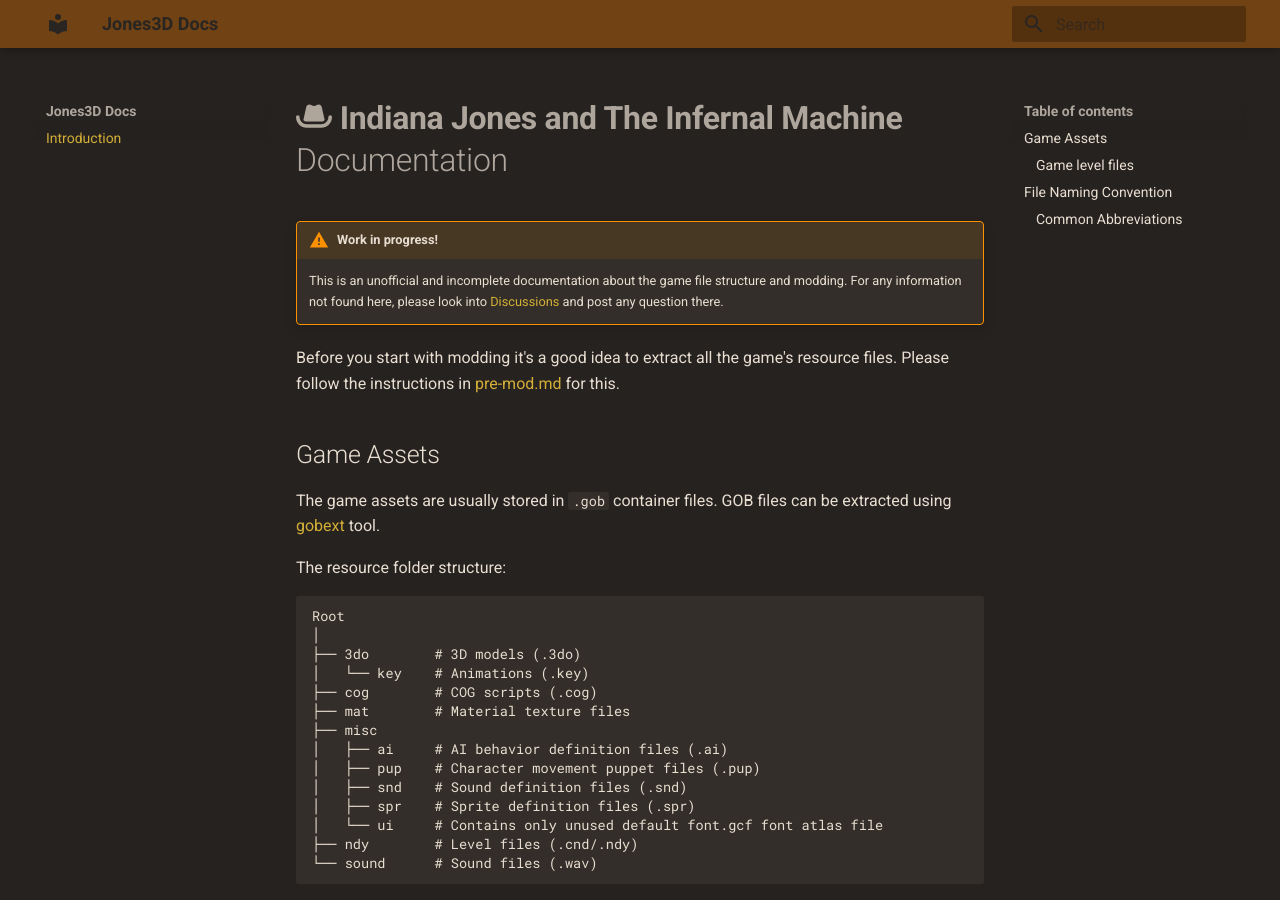
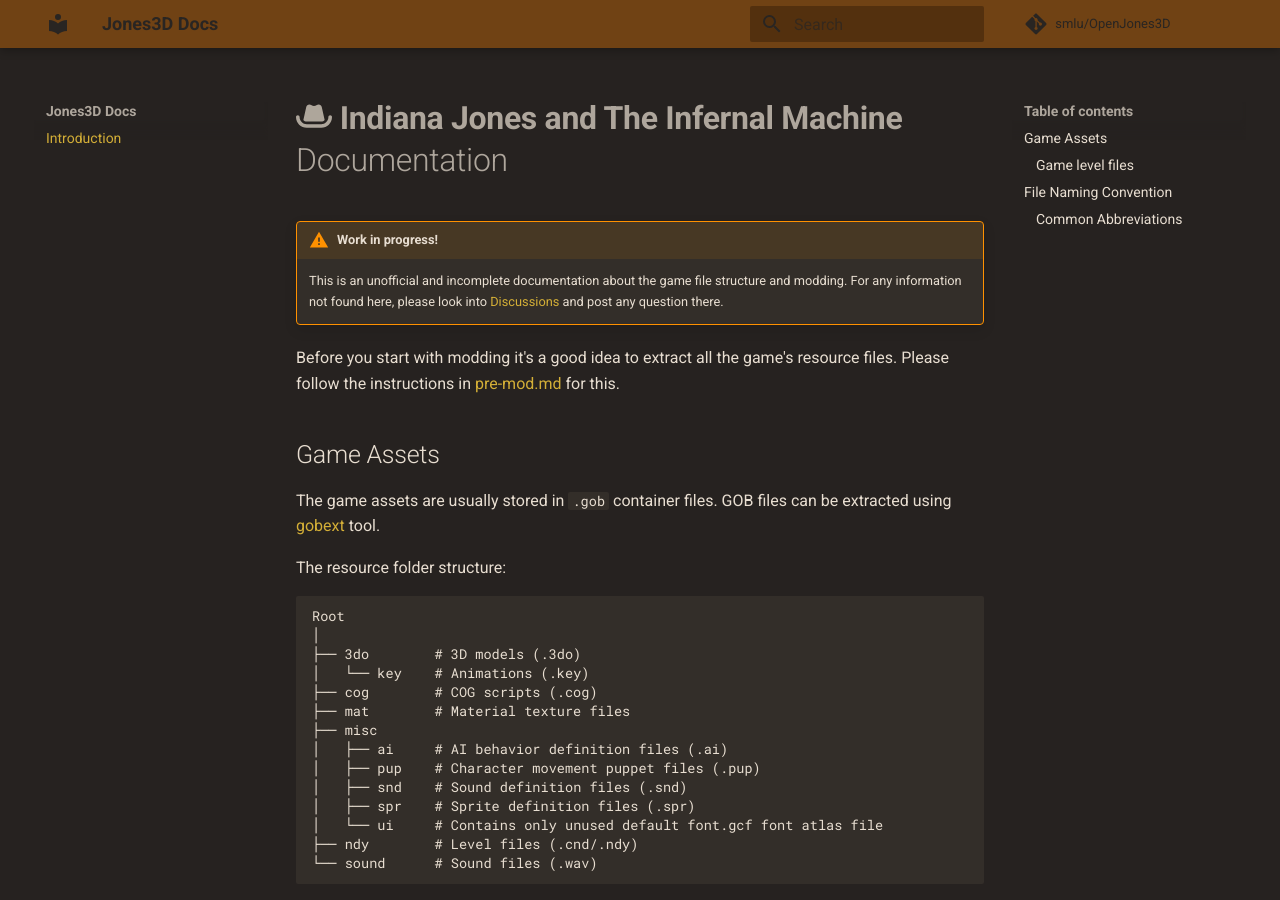
Before and after one commit to Jones3D-The-Infernal-Engine/Jones3D-Docs, an MkDocs documentation site: the page built from docs/index.md, in a window 1280 px wide and 900 px high. Built offline with MkDocs 1.6.1 and Material for MkDocs 9.7.7, drawn with Linux system fonts in a browser that asks for light colours; comment, search, counter and statistics services are not loaded.

Commit message:
Add top navbar link to OpenJones3D repo

```diff
--- a/mkdocs.yml
+++ b/mkdocs.yml
@@ -7,6 +7,10 @@
     - navigation.indexes
 extra_css:
   - stylesheets/extra.css
+
+repo_url: https://github.com/smlu/OpenJones3D/
+repo_name: smlu/OpenJones3D
+
 markdown_extensions:
   - admonition
   - pymdownx.details
```
